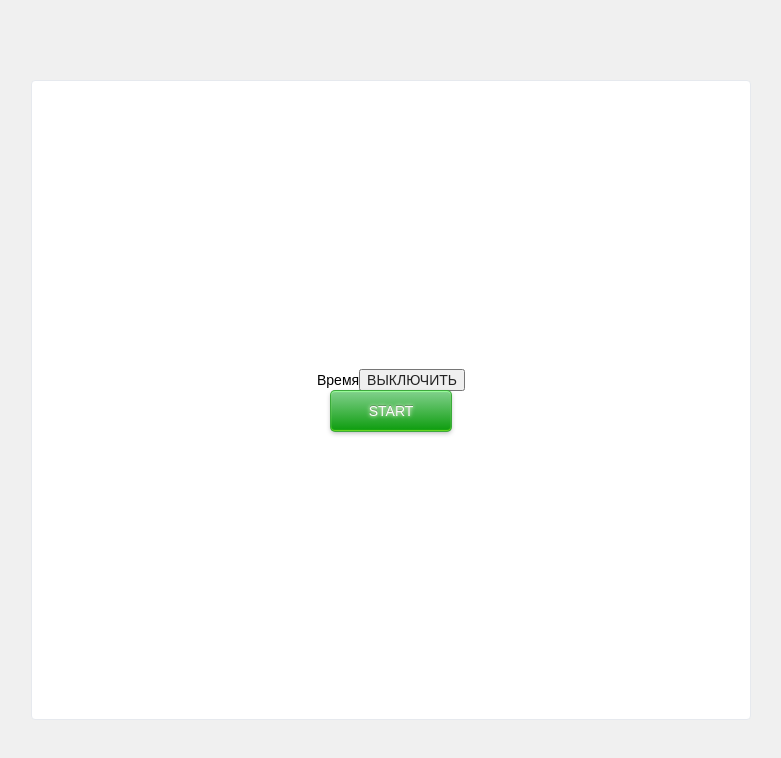
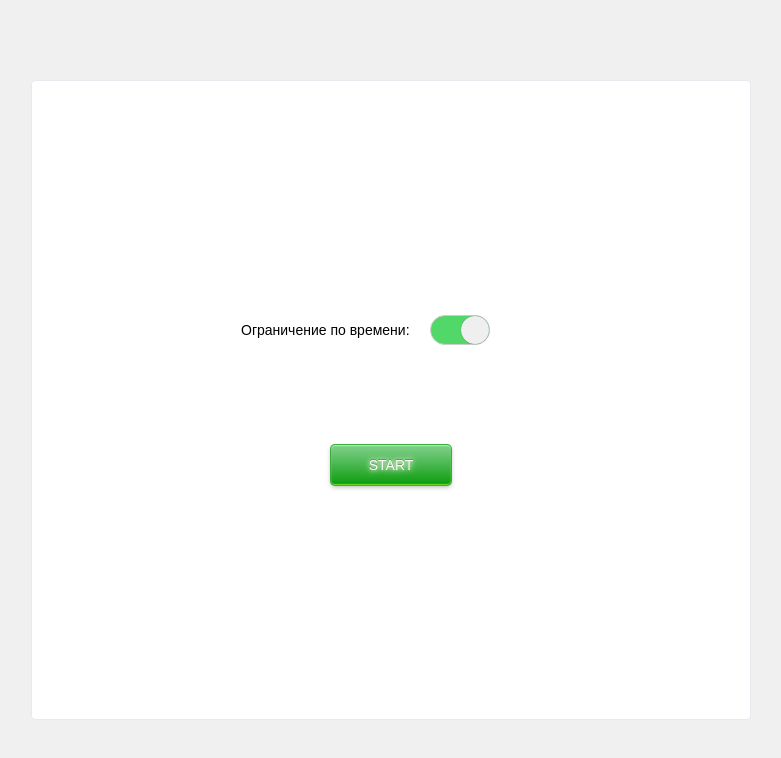
Before and after one commit to ViktorIukhlin/CockyJun, a React (Create React App) app: page /#/startPage in a window 1280 px wide. Shown: the top 758 px of the page, without its empty margins (249-1030 px from the left). Built offline with nearby package versions, Linux system fonts and the light colour scheme.

Commit message:
add json bd , switch

```diff
--- a/src/App.js
+++ b/src/App.js
@@ -3,12 +3,12 @@ import { Route, HashRouter, Redirect } from 'react-router-dom';
 import './App.scss';
 import QuestionsPage from './components/QuestionsPage/QuestionsPage';
 import StartPage from './components/StartPage/StartPage';
+import store from './JSON/bd.json'
 
-function App(props) {
+function App() {
   const [amountOfTime, setAmountOfTime] = useState(10)
   const [timerOn, setTimerOn] = useState(true)
   const changeTimer = () => {
-    console.log('dsds')
     timerOn ? setTimerOn(false) : setTimerOn(true)
   }
   return (
@@ -19,7 +19,7 @@ function App(props) {
           <Route exact path='/startPage' render={ () => <StartPage changeTimer={changeTimer} timerOn={timerOn}/>} />
           <Route exact path='/questionsPage' render={ () =>
             <QuestionsPage
-            state={props.store.getState().questionsPage.questions.sort(() => Math.random() - 0.5,)}
+            state={store.questions.sort(() => Math.random() - 0.5,)}
             countTimer={amountOfTime}
             timerOn={timerOn}
             />}
--- /dev/null
+++ b/src/JSON/bd.json
@@ -0,0 +1,28 @@
+{
+    "questions": [
+        {   "id": 0,
+            "question": "Сколько будет 2 + 2?",
+            "questionImg": "",
+            "answers": ["2", "22", "4", "6"],
+            "correctAnswer": "22"
+        },
+        {   "id": 1,
+            "question": "Самый лучший язык программирования?",
+            "questionImg": "",
+            "answers": ["JavaScript", "C#", "Python", "Kotlin"],
+            "correctAnswer": "JavaScript"
+        },
+        {   "id": 2,
+            "question": "Где лучше работать?",
+            "questionImg": "",
+            "answers": ["Завод", "IT", "Продажи", "Пятерочка"],
+            "correctAnswer": "Пятерочка"
+        },
+        {   "id": 3,
+            "question": "Лучшая профессия на сегодня?",
+            "questionImg": "",
+            "answers": ["Фрезеровщик", "Токарь", "IT специалист", "Продавец в пятерочке"],
+            "correctAnswer": "Продавец в пятерочке"
+        }
+    ]
+}
--- a/src/Settings/Settings.jsx
+++ b/src/Settings/Settings.jsx
@@ -1,11 +1,20 @@
 import React from "react";
 import style from "./Settings.module.scss";
 
-const Settings = ({changeTimer, timerOn}) => {
+const Settings = ({ changeTimer, timerOn }) => {
   return (
     <div className={style.container}>
-      Время
-      <button className={style.answer} onClick={changeTimer}> {timerOn ? "ВЫКЛЮЧИТЬ" : "ВКЛЮЧИТЬ"} </button>
+      <p>Ограничение по времени:</p>
+      <div
+        className={style.switch}
+        style={
+          !timerOn
+            ? { paddingLeft: "0" }
+            : { paddingLeft: "30px", background: "#52D869" }
+        }
+      >
+        <button onClick={changeTimer} />
+      </div>
     </div>
   );
 };
--- a/src/Settings/Settings.module.scss
+++ b/src/Settings/Settings.module.scss
@@ -1,3 +1,25 @@
 .container{
+    display: flex;
+    align-items: center;
+    margin-bottom: 100px;
+    width: 300px;
+    p {
+        margin-right: 20px;
+    }
+    .switch{
+        min-width: 60px;
+        height: 30px;
+        border-radius: 15px;
+        background-color: #FAFAFA;
+        border: 1px solid #CBCBCB;
+        transition: 0.4s;
+        & button {
+            width: 28px;
+            height: 28px;
+            border-radius: 50%;
+            border: none;
+            box-shadow: 0 0 1px rgba(0,0,0,0.5);
+        }
+    }
 
 }
```
Also changed, not shown: 1 other file (tests, documents, lock files or other folders).
